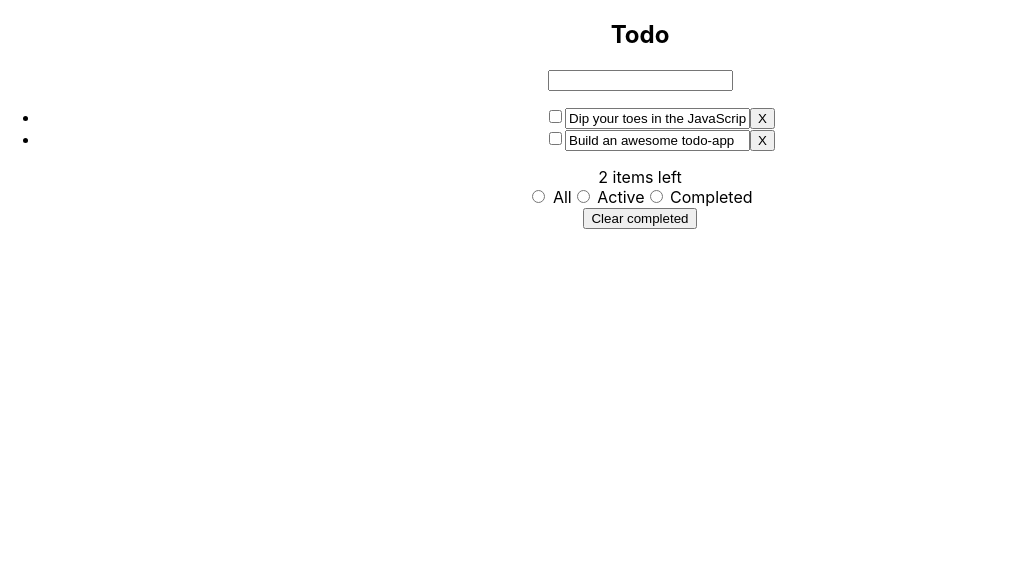
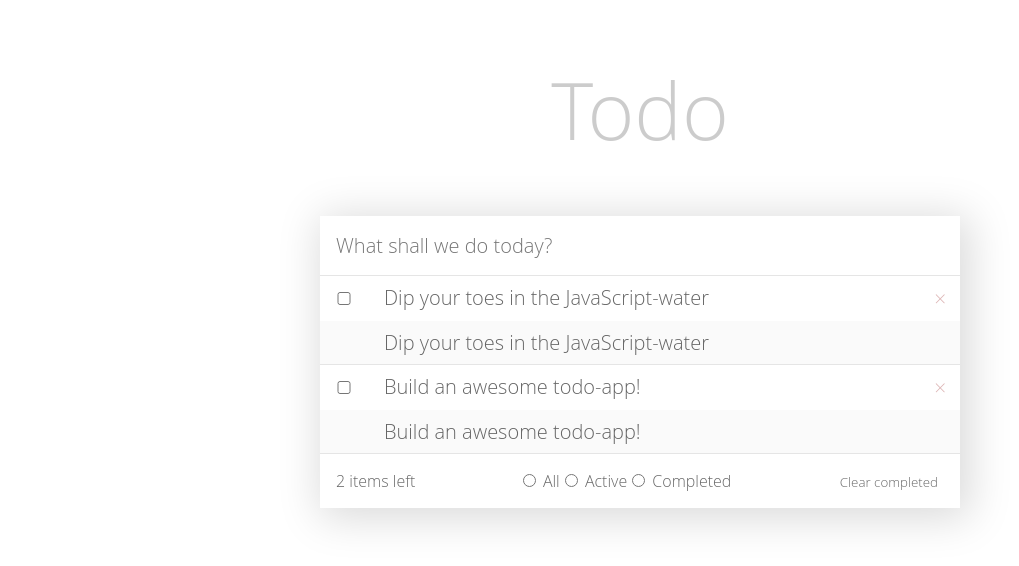
Before and after one commit to Erlesand/example-react-todo, a React (Create React App) app: page / in a window 1280 px wide. Shown: the top 566 px of the page, without its empty margins (0-1019 px from the left). Built offline with nearby package versions, Linux system fonts and the light colour scheme.

Commit message:
Implemented CSS styling of application

```diff
--- a/src/App.css
+++ b/src/App.css
@@ -1,38 +1,101 @@
-.App {
+* {
+  font-family: 'Open Sans';
+  font-weight: 300;
+  color: rgba(0, 0, 0, 0.6);
+}
+
+.todo-app {
+  display: flex;
+  flex-wrap: wrap;
+  background-color: white;
+  width: 50%;
+  margin: 0 auto;
+  box-shadow: 5px 5px 40px 5px rgba(0, 0, 0, 0.15);
+}
+
+h1 {
+  display: block;
+  font-size: 80px;
+  color: rgba(0, 0, 0, 0.2);
   text-align: center;
 }
 
-.App-logo {
-  height: 40vmin;
-  pointer-events: none;
+.todo-app-add {
+  display: block;
+  width: 100%;
+  padding: 1rem;
+  font-size: 20px;
+  border: none;
+  border-bottom: 1px solid rgba(0, 0, 0, 0.1);
 }
 
-@media (prefers-reduced-motion: no-preference) {
-  .App-logo {
-    animation: App-logo-spin infinite 20s linear;
-  }
+.todo-item {
+  list-style: none;
+  margin: 0;
+  border-bottom: 1px solid rgba(0, 0, 0, 0.1);
 }
 
-.App-header {
-  background-color: #282c34;
-  min-height: 100vh;
+.todo-item-view {
   display: flex;
-  flex-direction: column;
-  align-items: center;
-  justify-content: center;
-  font-size: calc(10px + 2vmin);
-  color: white;
 }
 
-.App-link {
-  color: #61dafb;
+.todo-item-view label {
+  flex: 1 1 0%;
+  font-size: 20px;
+  padding: 0.5rem 1rem;
 }
 
-@keyframes App-logo-spin {
-  from {
-    transform: rotate(0deg);
-  }
-  to {
-    transform: rotate(360deg);
-  }
+.todo-item-toggle {
+  margin: 1rem;
+  width: 1rem;
 }
+
+.todo-item-edit {
+  display: flex;
+  align-items: center;
+  background: rgba(0, 0, 0, 0.02);
+}
+
+.todo-item-edit input {
+  flex: 1 1 0%;
+  padding: 0.5rem 1rem;
+  font-size: 20px;
+  padding-left: 4rem;
+  border: none;
+  background: transparent;
+}
+
+.todo-item-destroy {
+  color: rgba(139, 0, 0, 0.3);
+  font-size: 20px;
+  margin-right: 0.5rem;
+  border: none;
+  background: none;
+}
+
+.todo-item-destroy:hover {
+  color: rgba(139, 0, 0, 0.8);
+  cursor: pointer;
+}
+
+#items {
+  width: 100%;
+  padding: 0;
+  margin: 0;
+}
+
+.todo-list-summary {
+  display: flex;
+  width: 100%;
+  padding: 1rem;
+}
+
+.todo-list-filters {
+  flex: 1 1 0%;
+  text-align: center;
+}
+
+.todo-list-clear {
+  background-color: transparent;
+  border: none;
+}
--- a/src/App.js
+++ b/src/App.js
@@ -1,54 +1,61 @@
 import React from 'react';
-import logo from './logo.svg';
 import './App.css';
-
 function App() {
   return (
-    <div className="App">
+    <div className="App" style={{ display: 'flex', flexDirection: 'column' }}>
+      <div className="todo-header">
+        <h1>Todo</h1>
+      </div>
+
       <section className="todo-app">
-        <header className="todo-header">
-          <h1>Todo</h1>
-
-          <input type="text" name="new-item" />
-        </header>
+        <input
+          type="text"
+          className="todo-app-add"
+          placeholder="What shall we do today?"
+        />
 
         <ul id="items">
           <li className="todo-item">
             <div className="todo-item-view">
               <input type="checkbox" className="todo-item-toggle" />
+              <label>Dip your toes in the JavaScript-water</label>
+              <button className="todo-item-destroy">×</button>
+            </div>
+
+            <div className="todo-item-edit">
               <input
                 className="todo-item-edit"
                 value="Dip your toes in the JavaScript-water"
               />
-              <label></label>
-              <button className="todo-item-destroy">X</button>
             </div>
           </li>
 
           <li className="todo-item">
             <div className="todo-item-view">
               <input type="checkbox" className="todo-item-toggle" />
+              <label>Build an awesome todo-app!</label>
+              <button className="todo-item-destroy">×</button>
+            </div>
 
+            <div className="todo-item-edit">
               <input
                 className="todo-item-edit"
-                value="Build an awesome todo-app"
+                value="Build an awesome todo-app!"
               />
-              <label></label>
-              <button className="todo-item-destroy">X</button>
             </div>
           </li>
         </ul>
 
-        <div>
+        <div className="todo-list-summary">
           <div>2 items left</div>
-          <div>
+          <div className="todo-list-filters">
             <input type="radio" name="filter" /> All
             <input type="radio" name="filter" /> Active
             <input type="radio" name="filter" /> Completed
           </div>
 
           <div>
-            <button>Clear completed</button>
+            <button className="todo-list-clear">Clear completed</button>
           </div>
         </div>
       </section>
```
